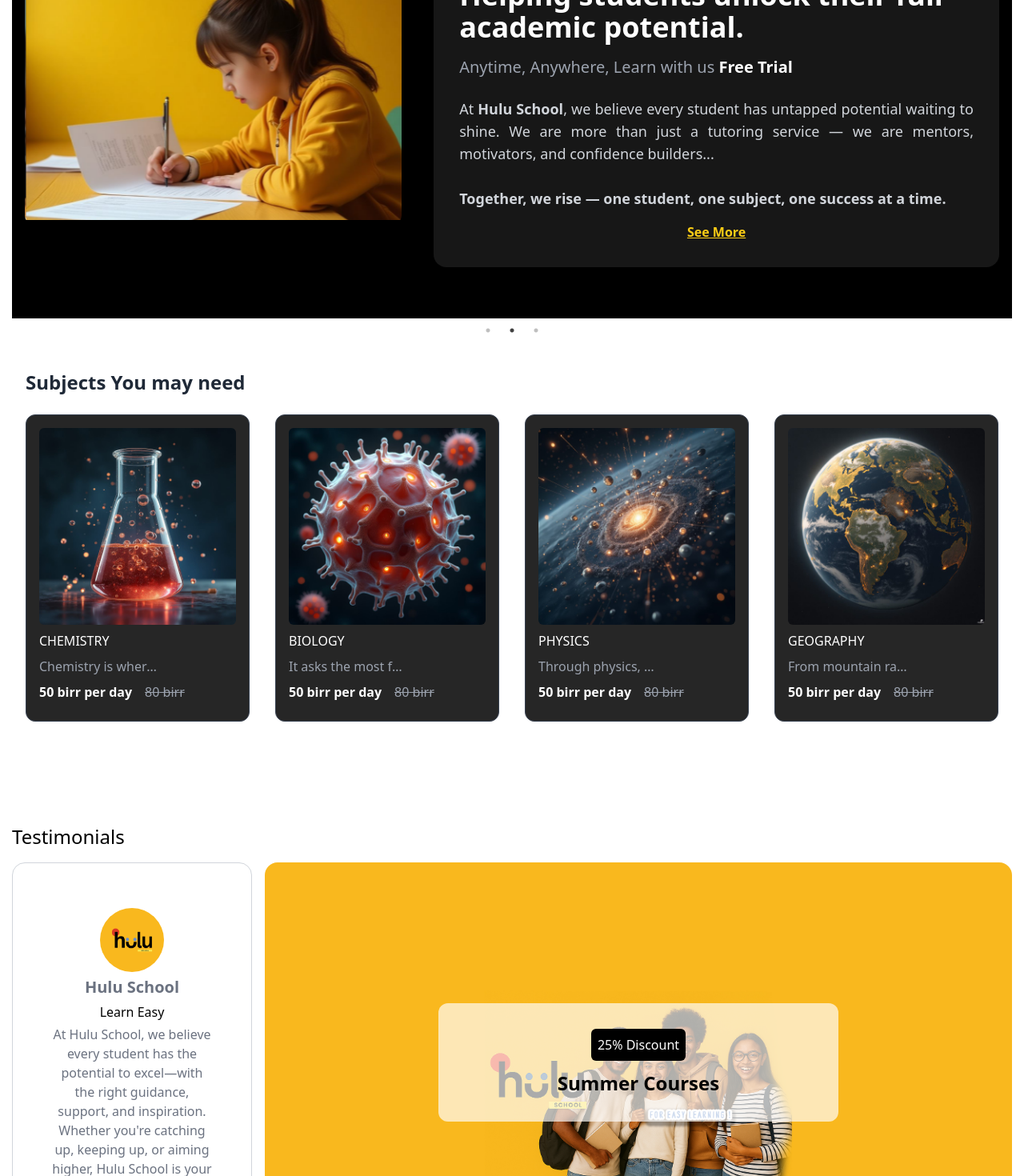
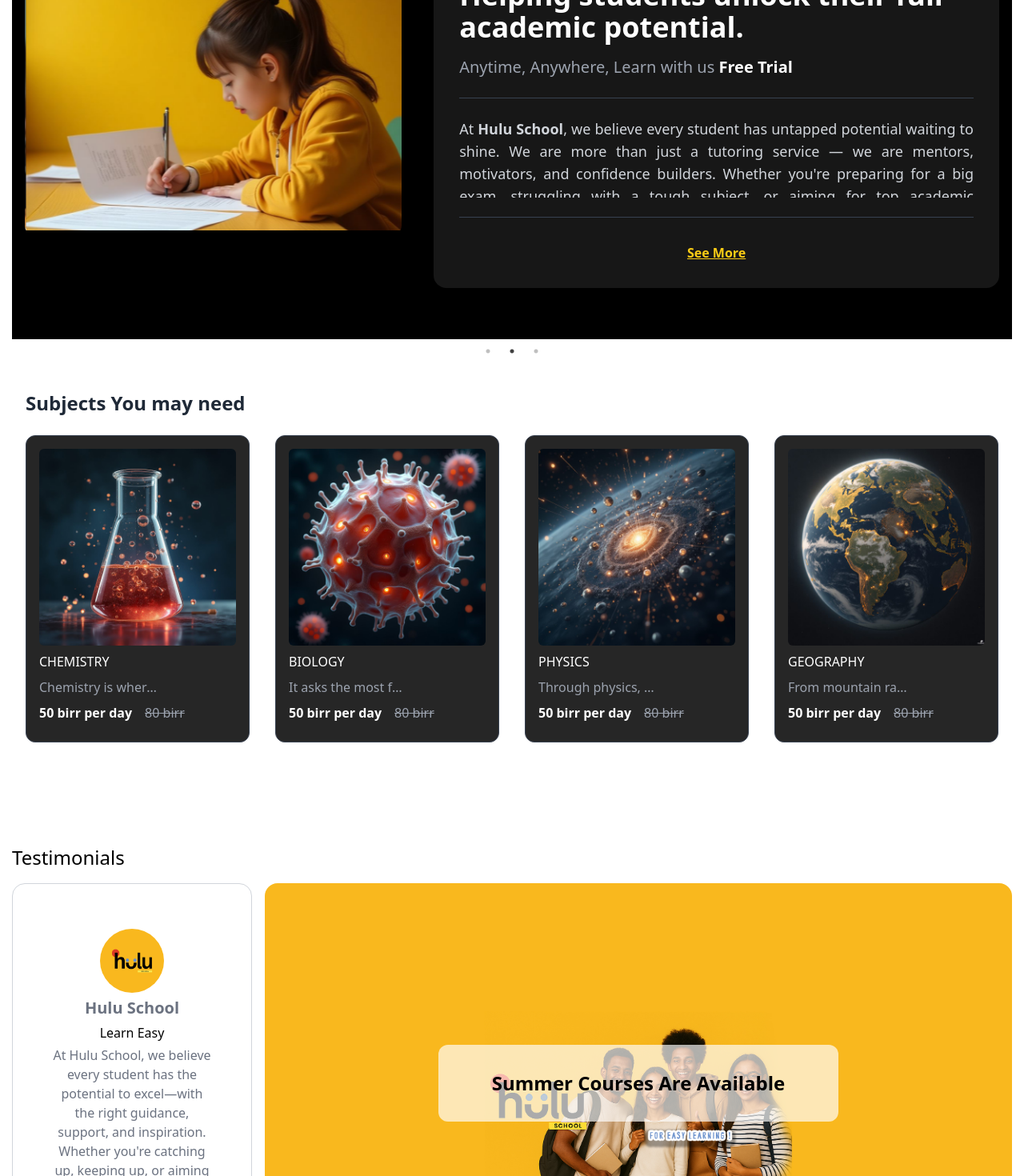
Before and after one commit to HailuBoc/bluenile, a Next.js app in the folder frontend/: page / in a window 1280 px wide. Shown: the part 380-1850 px from the top of the page at 80% size. Built offline with nearby package versions, Linux system fonts and the light colour scheme.

Commit message:
finely done

```diff
--- a/frontend/src/components/HeaderMain.js
+++ b/frontend/src/components/HeaderMain.js
@@ -11,13 +11,15 @@
     <header className="border-b border-gray-200 py-6 bg-white shadow-sm">
       <div className="container mx-auto px-4 flex flex-col sm:flex-row justify-between items-center">
         {/* Logo and Tagline */}
-        <div className="w-full flex flex-col items-center justify-center text-center mb-4 sm:mb-0">
+        <div className="flex flex-col items-center justify-center text-center mb-4 sm:mb-0">
           <h1 className="text-4xl font-bold text-[#0a0f2c]">Hulu School</h1>
           <p className="text-sm text-gray-500 tracking-wide mt-1">
             Personalized Online & In-Person Tutoring
           </p>
         </div>
-        <div className="flex gap-3">
+
+        {/* Horizontal Buttons */}
+        <div className="flex flex-row items-center gap-4">
           <Link
             href="/signup"
             className="relative px-6 py-1 text-sm rounded-md bg-[#0a0f2c] text-white font-medium shadow-md shadow-blue-900/40 hover:bg-[#112358] transition-all duration-300 overflow-hidden"
--- a/frontend/src/components/Slide.js
+++ b/frontend/src/components/Slide.js
@@ -30,9 +30,8 @@
 
   return (
     <div className="relative overflow-hidden w-full px-4 py-16 bg-black text-white">
-      {/* Main Content */}
       <div className="relative z-10 max-w-7xl mx-auto flex flex-col lg:flex-row gap-10 items-center">
-        {/* Slider */}
+        {/* Slider Section */}
         <div className="w-full lg:w-2/5 shadow-xl rounded-xl overflow-hidden">
           <Slider {...settings}>
             {slideImages.map((img, index) => (
@@ -47,7 +46,7 @@
           </Slider>
         </div>
 
-        {/* Text Area */}
+        {/* Text Section */}
         <div className="w-full lg:w-3/5">
           <div className="bg-neutral-900 p-8 rounded-2xl shadow-xl flex flex-col justify-center">
             <h3 className="text-yellow-400 text-xl lg:text-2xl font-semibold tracking-wide">
@@ -61,17 +60,21 @@
               <strong className="text-white font-semibold">Free Trial</strong>
             </h3>
 
-            {/* Expandable Paragraph */}
+            {/* Paragraph with Divider */}
+            <hr className="my-6 border-gray-700" />
+
             <div
-              className={`text-gray-300 text-base lg:text-lg leading-relaxed text-justify mt-6 transition-all duration-500 ease-in-out ${
-                showFullText ? "max-h-full" : "max-h-[300px] overflow-hidden"
+              className={`text-gray-300 text-base lg:text-lg leading-relaxed text-justify transition-all duration-500 ease-in-out overflow-hidden ${
+                showFullText ? "max-h-[1000px]" : "max-h-[100px]"
               }`}
             >
               <p>
                 At <strong>Hulu School</strong>, we believe every student has
                 untapped potential waiting to shine. We are more than just a
                 tutoring service — we are mentors, motivators, and confidence
-                builders...
+                builders. Whether you're preparing for a big exam, struggling
+                with a tough subject, or aiming for top academic performance,
+                we're here to guide you step-by-step.
                 <br />
                 <br />
                 <strong>
@@ -81,9 +84,11 @@
               </p>
             </div>
 
+            <hr className="my-6 border-gray-700" />
+
             <button
               onClick={() => setShowFullText(!showFullText)}
-              className="text-yellow-400 hover:text-white font-semibold underline mt-4"
+              className="text-yellow-400 hover:text-white font-semibold underline mt-2 transition"
             >
               {showFullText ? "See Less" : "See More"}
             </button>
--- a/frontend/src/components/Testimonial.js
+++ b/frontend/src/components/Testimonial.js
@@ -30,11 +30,8 @@
           </div>
           <div className="bg-red-600 bg-[url('/hulu1.jpg')] bg-cover h-[500px] rounded-2xl grid place-items-center">
             <div className="bg-[#ffffffab] min-w-[270px] sm:min-w-[300px] md:min-w-[500px] rounded-xl py-8 sm:px-8 grid place-items-center gap-3">
-              <button className="bg-black text-white p-2 rounded-md">
-                25% Discount
-              </button>
               <h2 className="font-extrabold text-2xl text-[#272727">
-                Summer Courses
+                Summer Courses Are Available
               </h2>
             </div>
           </div>
```
